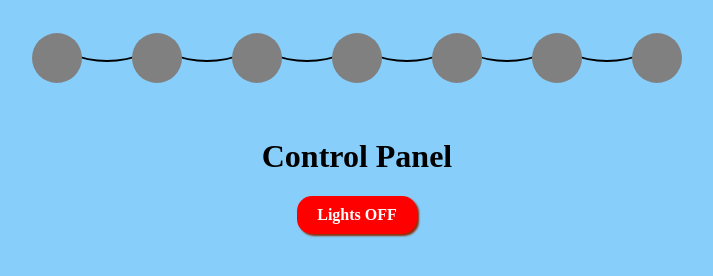
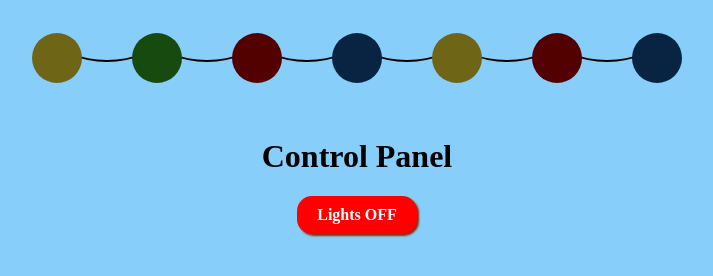
Before and after one commit to mrkshx/christmas_lights, a website: page src/index.html in a window 1280 px wide. Shown: the whole page, without its empty margins (283-996 px from the left). Drawn offline with Linux system fonts and the light colour scheme.

Commit message:
changed default colors of bulbs when turned off

```diff
--- a/src/index.html
+++ b/src/index.html
@@ -6,13 +6,13 @@
 </head>
 <body>
   <div id="fairy_lights">
-    <div class="bulb"></div>
-    <div class="bulb"></div>
-    <div class="bulb"></div>
-    <div class="bulb"></div>
-    <div class="bulb"></div>
-    <div class="bulb"></div>
-    <div class="bulb"></div>
+    <div class="bulb yellow paused"></div>
+    <div class="bulb green paused"></div>
+    <div class="bulb red paused"></div>
+    <div class="bulb blue paused"></div>
+    <div class="bulb yellow paused"></div>
+    <div class="bulb red paused"></div>
+    <div class="bulb blue paused"></div>
   </div>
   <div id="control_panel">
     <h1>Control Panel</h1>
--- a/src/index.js
+++ b/src/index.js
@@ -1,19 +1,18 @@
 const switcher = document.getElementById("switch");
 const bulbs = document.querySelectorAll(".bulb");
 const body = document.querySelector("body");
-const bulb_color_array = ["yellow", "green", "red", "blue", "yellow", "red", "blue"];
 
 const toggleSwitch = function() {
   if (switcher.textContent.includes("OFF")) {
     switcher.textContent = "Lights ON";
     for (var i=0; i < bulbs.length; i++) {
-      bulbs[i].classList.add(bulb_color_array[i]);
+      bulbs[i].classList.remove("paused");
     }
     body.classList.add("dark-body");
   } else {
     switcher.textContent = "Lights OFF";
     for (var i=0; i < bulbs.length; i++) {
-      bulbs[i].classList.remove(bulb_color_array[i]);
+      bulbs[i].classList.add("paused");
     }
     body.classList.remove("dark-body");
   }
--- a/src/style/index.css
+++ b/src/style/index.css
@@ -45,33 +45,42 @@ body {
 }
 
 
+.paused {
+  -webkit-animation: none !important;
+  -moz-animation: none !important;
+  -o-animation: none !important;
+  -ms-animation: none !important;
+  animation: none !important;
+}
+
+
 
 .dark-body {
   animation: body-light 0.5s normal forwards;
 }
 
 .blue {
-  background: #1C83F0;
+  background: #082442;
   animation: glow-blue 1.5s infinite;
 }
 
 .green {
-  background: green;
+  background: #174a0e;
   animation: glow-green 1.5s infinite;
 }
 
 .red {
-  background: red;
+  background: #520000;
   animation: glow-red 1.5s infinite;
 }
 
 .white {
-  background: white;
+  background: #333333;
   animation: glow-white 1.5s infinite;
 }
 
 .yellow {
-  background: yellow;
+  background: #6E6516;
   animation: glow-yellow 1.5s infinite;
 }
 
```
